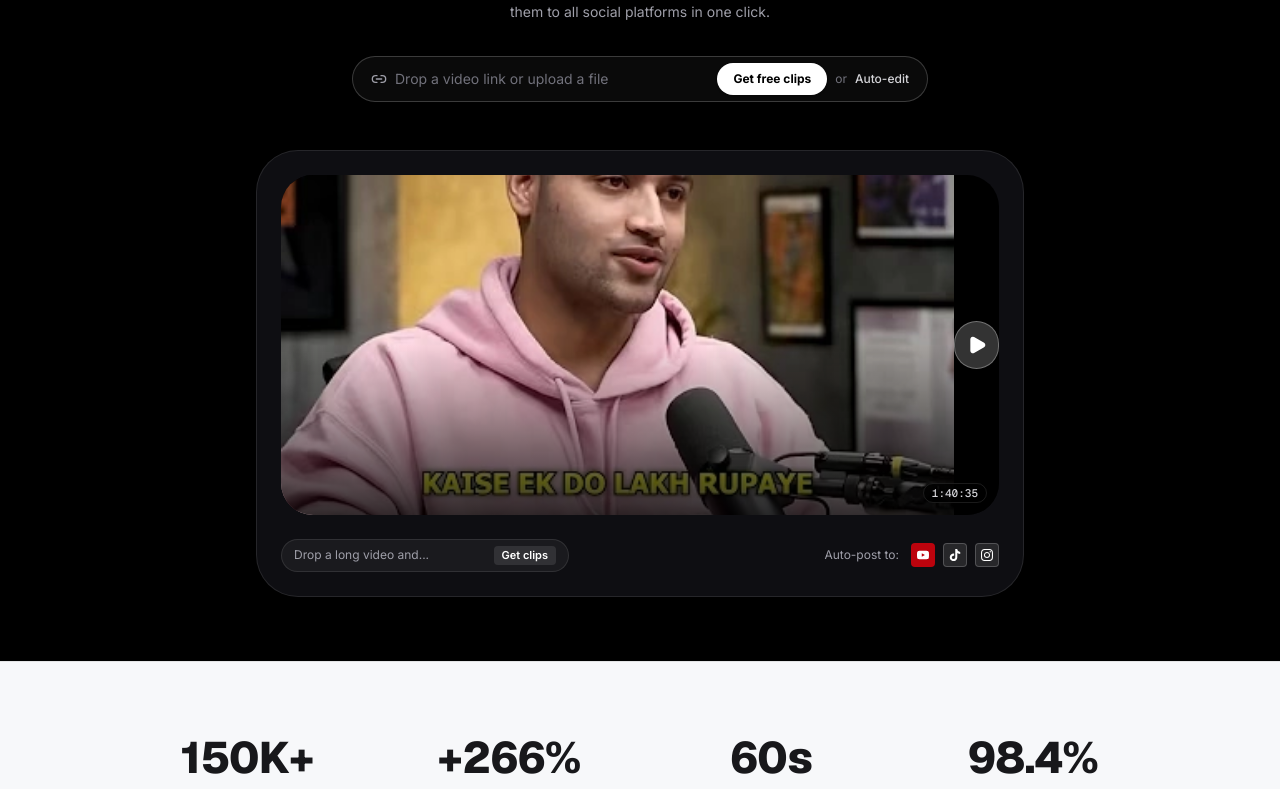
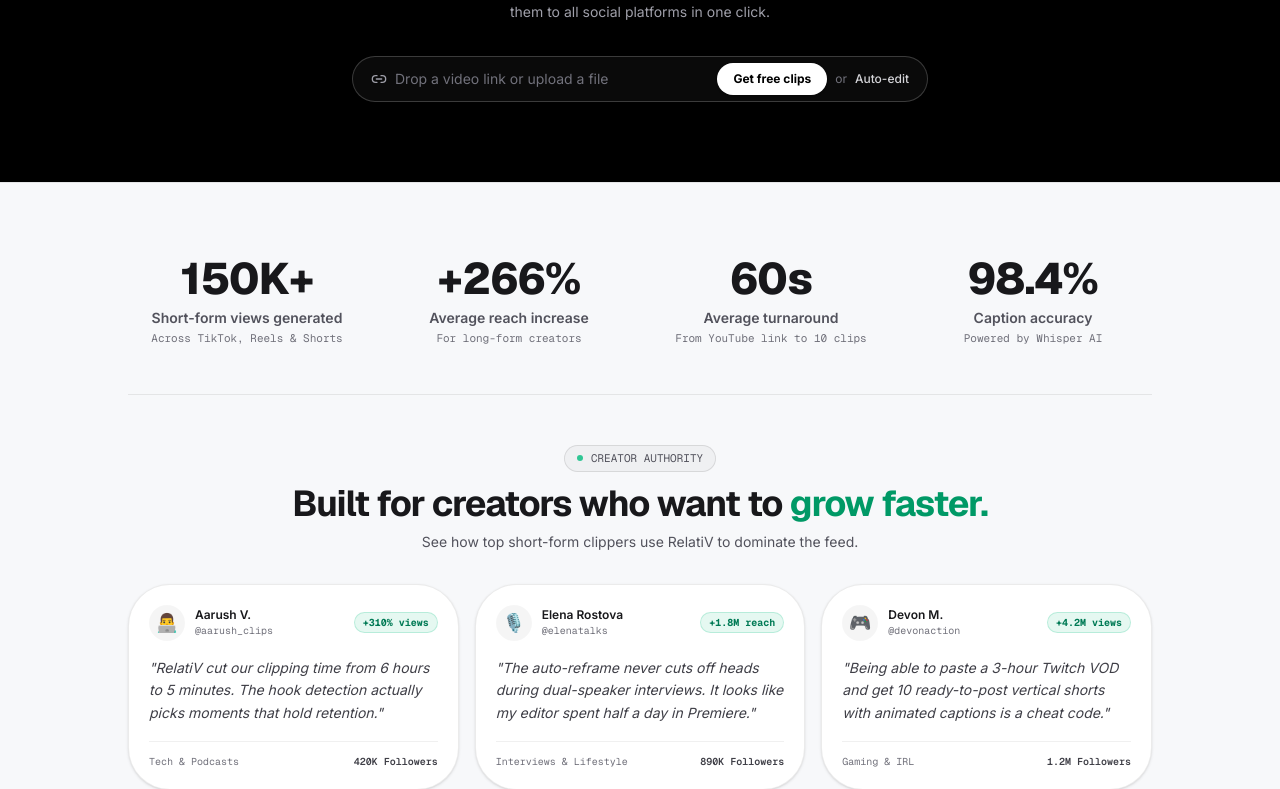
Before and after one commit to deeprajsharma592-sketch/RelatiVClips-MVP, a Next.js app in the folder frontend-next/: page / in a window 1280 px wide. Shown: the part 405-1194 px from the top of the page. Built offline with nearby package versions, Linux system fonts and the light colour scheme; no server answers.

Commit message:
fix: remove video preview mockup card from hero section

```diff
--- a/frontend-next/src/components/HeroStudio.tsx
+++ b/frontend-next/src/components/HeroStudio.tsx
@@ -7,14 +7,12 @@ import {
   UploadCloud,
   ArrowRight,
   Link2,
-  Play,
   Film,
   Sparkles,
   CheckCircle2,
 } from "lucide-react";
 import { uploadVideoFile } from "@/lib/api";
 import SickLoadingTransition from "./SickLoadingTransition";
-import { YoutubeIcon, TiktokIcon, InstagramIcon } from "./dashboard/SocialAccountsView";
 
 export default function HeroStudio() {
   const router = useRouter();
@@ -44,7 +42,7 @@ export default function HeroStudio() {
   };
 
   return (
-    <section className="relative w-full min-h-[740px] flex flex-col items-center justify-start bg-black text-white pt-24 sm:pt-28 pb-16 font-sans">
+    <section className="relative w-full min-h-[480px] flex flex-col items-center justify-start bg-black text-white pt-24 sm:pt-28 pb-20 font-sans">
       <div className="relative z-10 w-full max-w-4xl mx-auto px-4 sm:px-6 text-center flex flex-col items-center space-y-6">
         {/* Eyebrow Badge (OpusClip exact match) */}
         <motion.div
@@ -139,72 +137,6 @@ export default function HeroStudio() {
 
           {error && <p className="text-xs text-rose-400 mt-2">{error}</p>}
         </motion.div>
-
-        {/* ── PRODUCT SHOWCASE MOCKUP (OpusClip exact match from Image 3) ── */}
-        <motion.div
-          initial={{ opacity: 0, y: 20 }}
-          animate={{ opacity: 1, y: 0 }}
-          transition={{ duration: 0.6, delay: 0.2 }}
-          className="w-full max-w-3xl mx-auto pt-6"
-        >
-          <div className="relative rounded-2xl border border-white/10 bg-[#0E0E12] overflow-hidden shadow-2xl p-4 sm:p-6 text-left space-y-4">
-            {/* Top Video Preview Thumbnail */}
-            <div className="relative aspect-video max-h-[340px] w-full rounded-xl bg-black overflow-hidden flex items-center justify-center">
-              <img
-                src="/thumb_r2.webp"
-                alt="Product preview demo"
-                className="w-full h-full object-cover"
-                onError={(e) => {
-                  (e.target as HTMLElement).style.display = "none";
-                }}
-              />
-              <div className="absolute inset-0 bg-gradient-to-t from-black/80 via-transparent to-transparent pointer-events-none" />
-
-              {/* Timecode badge like reference */}
-              <div className="absolute bottom-3 right-3">
-                <span className="px-2 py-0.5 rounded-md text-[11px] font-mono font-medium bg-black/80 text-zinc-300 border border-white/10">
-                  1:40:35
-                </span>
-              </div>
-
-              {/* Center play button */}
-              <button
-                onClick={() => router.push("/dashboard")}
-                className="w-12 h-12 rounded-full bg-white/20 hover:bg-white/30 backdrop-blur-md border border-white/30 flex items-center justify-center transition cursor-pointer"
-              >
-                <Play className="w-5 h-5 text-white ml-0.5 fill-white" />
-              </button>
-            </div>
-
-            {/* Bottom Bar: Quick 1-click prompt & Social Icons */}
-            <div className="flex flex-col sm:flex-row items-center justify-between gap-4 pt-2">
-              <div className="flex items-center gap-2 w-full sm:w-auto">
-                <div className="relative flex items-center rounded-lg border border-white/10 bg-white/5 px-3 py-1.5 text-xs text-zinc-400 w-full sm:w-72">
-                  <span className="truncate">Drop a long video and...</span>
-                  <span className="ml-auto text-[11px] font-semibold text-white px-2 py-0.5 rounded bg-white/10">
-                    Get clips
-                  </span>
-                </div>
-              </div>
-
-              {/* Social destinations */}
-              <div className="flex items-center gap-3 text-xs text-zinc-400">
-                <span>Auto-post to:</span>
-                <div className="flex items-center gap-2">
-                  <div className="w-6 h-6 rounded bg-red-600/80 flex items-center justify-center text-white">
-                    <YoutubeIcon className="w-3 h-3" />
-                  </div>
-                  <div className="w-6 h-6 rounded bg-zinc-800 border border-white/20 flex items-center justify-center text-white">
-                    <TiktokIcon className="w-3 h-3" />
-                  </div>
-                  <div className="w-6 h-6 rounded bg-zinc-800 border border-white/20 flex items-center justify-center text-white">
-                    <InstagramIcon className="w-3 h-3" />
-                  </div>
-                </div>
-              </div>
-            </div>
-          </div>
-        </motion.div>
       </div>
 
       {/* Loading transition */}
```
